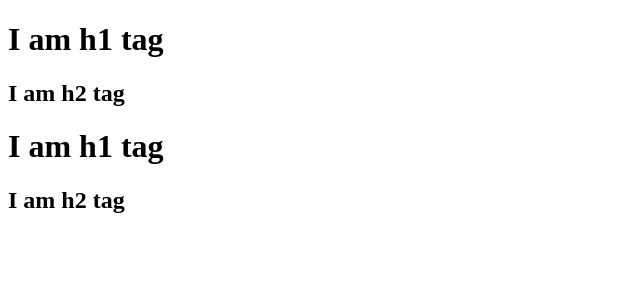
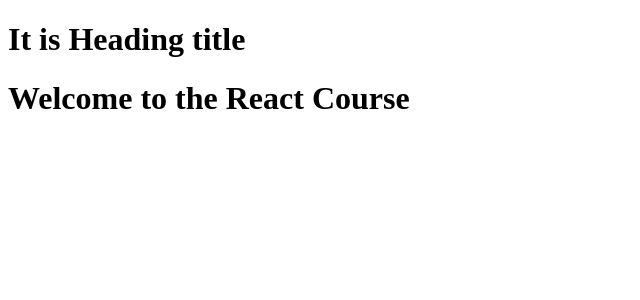
Before and after one commit to gafoor8374/Gafoor-2026, a React (Vite) app: page / in a window 1280 px wide. Shown: the top 300 px of the page, without its empty margins (0-640 px from the left). Built offline with nearby package versions, Linux system fonts and the light colour scheme.

Commit message:
Episode-03

```diff
--- a/App.js
+++ b/App.js
@@ -1,16 +1,20 @@
 import React from "react";
 import ReactDOM from "react-dom/client";
 
-const heading = React.createElement("div", { id: "parent" }, [
-  React.createElement("div", { id: "child1", key: "child1" }, [
-    React.createElement("h1", {id:"h1 child1", key:"h1-child1"}, "I am h1 tag"),
-    React.createElement("h2", {id:"h2 child1", key:"h2-child1"}, "I am h2 tag"),
-  ]),
-  React.createElement("div", { id: "child2", key: "child2" }, [
-    React.createElement("h1", {id:"h1 child2", key:"h1-child2"}, "I am h1 tag"),
-    React.createElement("h2", {id:"h2 child2", key:"h2-child2"}, "I am h2 tag"),
-  ]),
-]);
+const Title = () =>(
+    <h1>It is Heading title</h1>
+)
+const HeadingComponent = () => (
+    <div id="container">
+            <Title> </Title>
+            <h1 className="heading">
+                Welcome to the React Course
+
+            </h1>
+        </div>
+)
+
+
 const root = ReactDOM.createRoot(document.getElementById("root"));
 
-root.render(heading);
+root.render(<HeadingComponent />);
```
Also changed, not shown: Notes/Episode02.txt, Notes/Episode03.txt (added).
